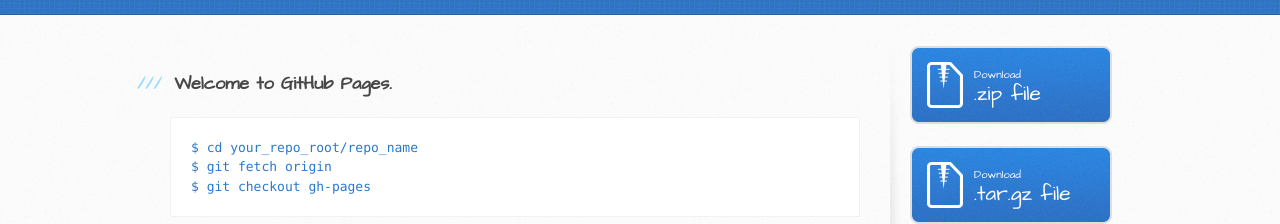
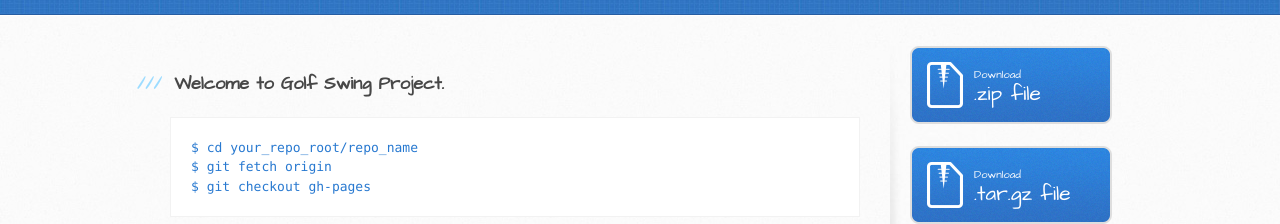
Before and after one commit to ali-abid/VPython, a plain HTML site: page index.html in a window 1280 px wide. Shown: the part 292-516 px from the top of the page. Drawn offline with Linux system fonts and the light colour scheme.

Commit message:
Update index.html

```diff
--- a/index.html
+++ b/index.html
@@ -29,7 +29,7 @@
       <div class="inner clearfix">
         <section id="main-content">
           <h3>
-<a id="welcome-to-github-pages" class="anchor" href="#welcome-to-github-pages" aria-hidden="true"><span class="octicon octicon-link"></span></a>Welcome to GitHub Pages.</h3>
+<a id="welcome-to-github-pages" class="anchor" href="#welcome-to-github-pages" aria-hidden="true"><span class="octicon octicon-link"></span></a>Welcome to Golf Swing Project.</h3>
 
 <p></p>
 
```
